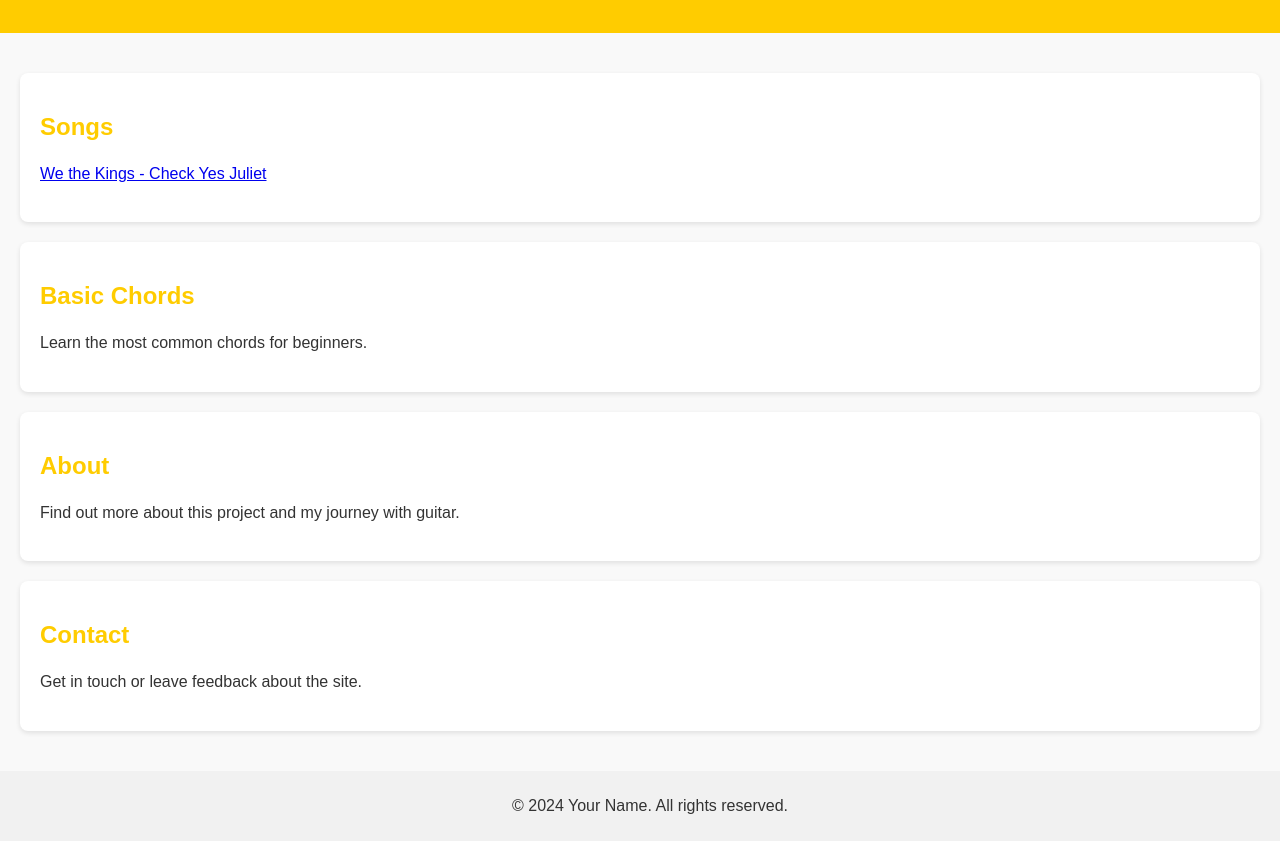
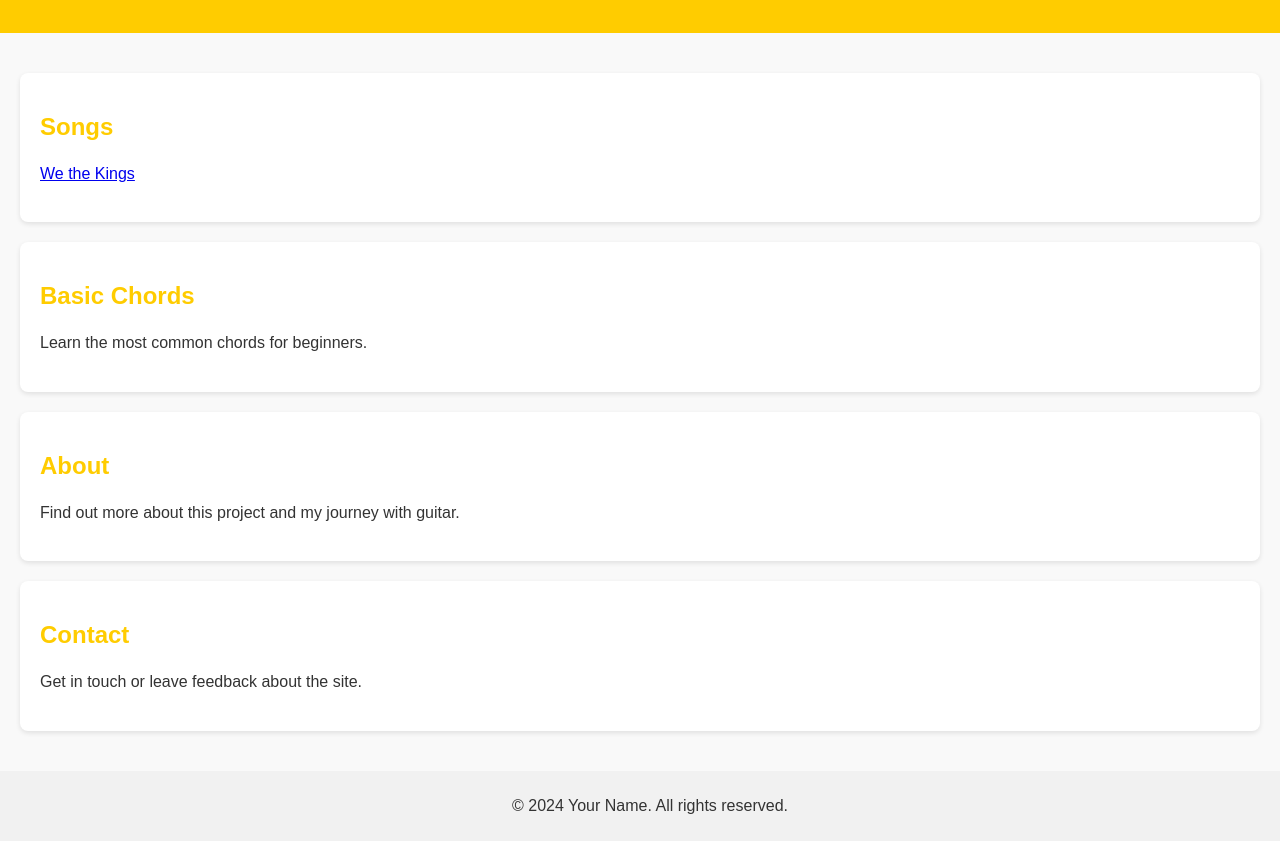
Before and after one commit to cuteiswhatweaim4/Guitar-Chords, a plain HTML site: page index.html in a window 1280 px wide. Shown: the part 102-943 px from the top of the page. Drawn offline with Linux system fonts and the light colour scheme.

Commit message:
Update index.html

```diff
--- a/index.html
+++ b/index.html
@@ -15,7 +15,7 @@
         <!-- Songs Section with New Link -->
         <section id="songs">
             <h2>Songs</h2>
-            <p><a href="we-the-kings.html">We the Kings - Check Yes Juliet</a></p>
+            <p><a href="we-the-kings.html">We the Kings </a></p>
         </section>
 
         <!-- Other Content Sections -->
```
